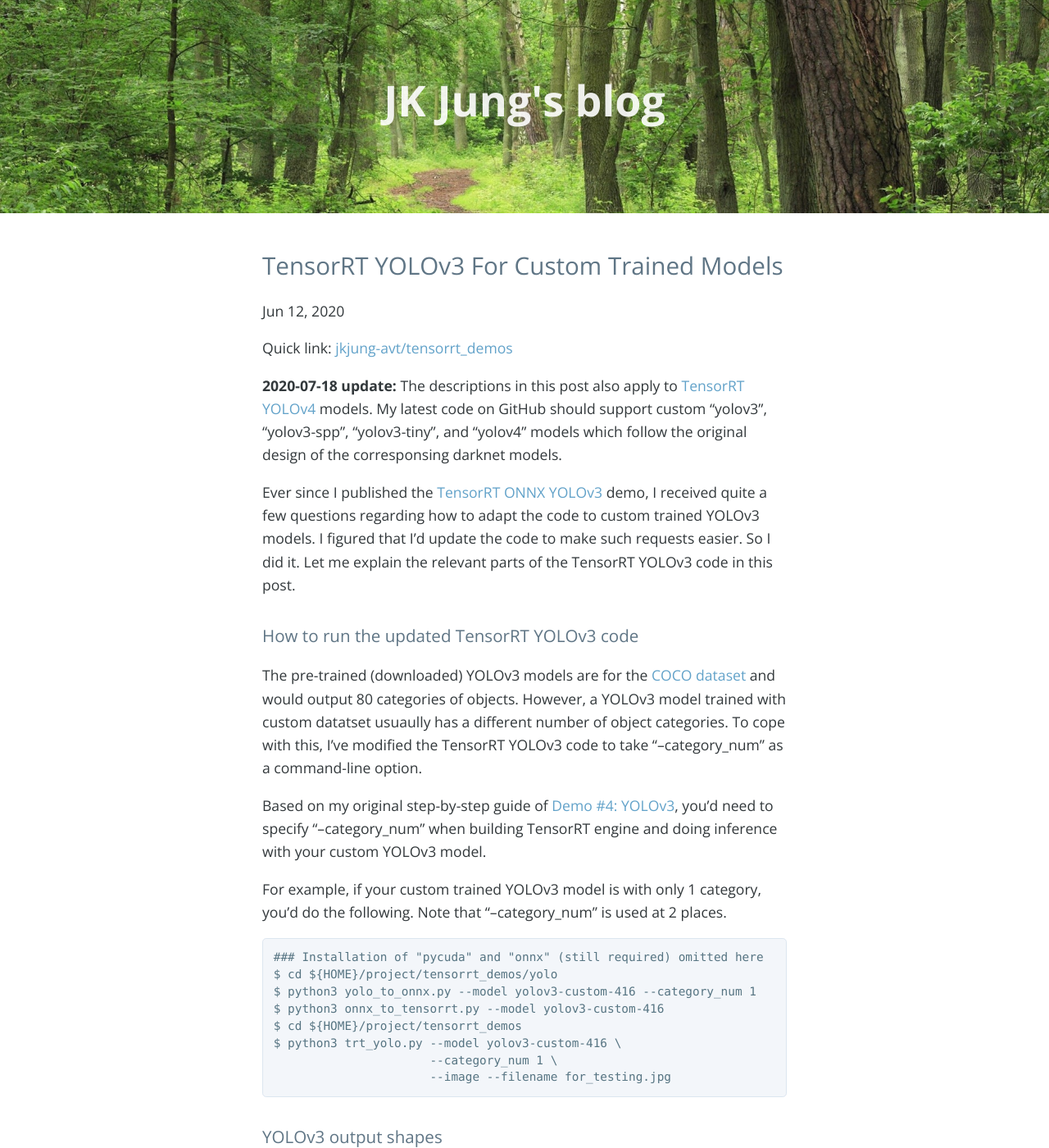
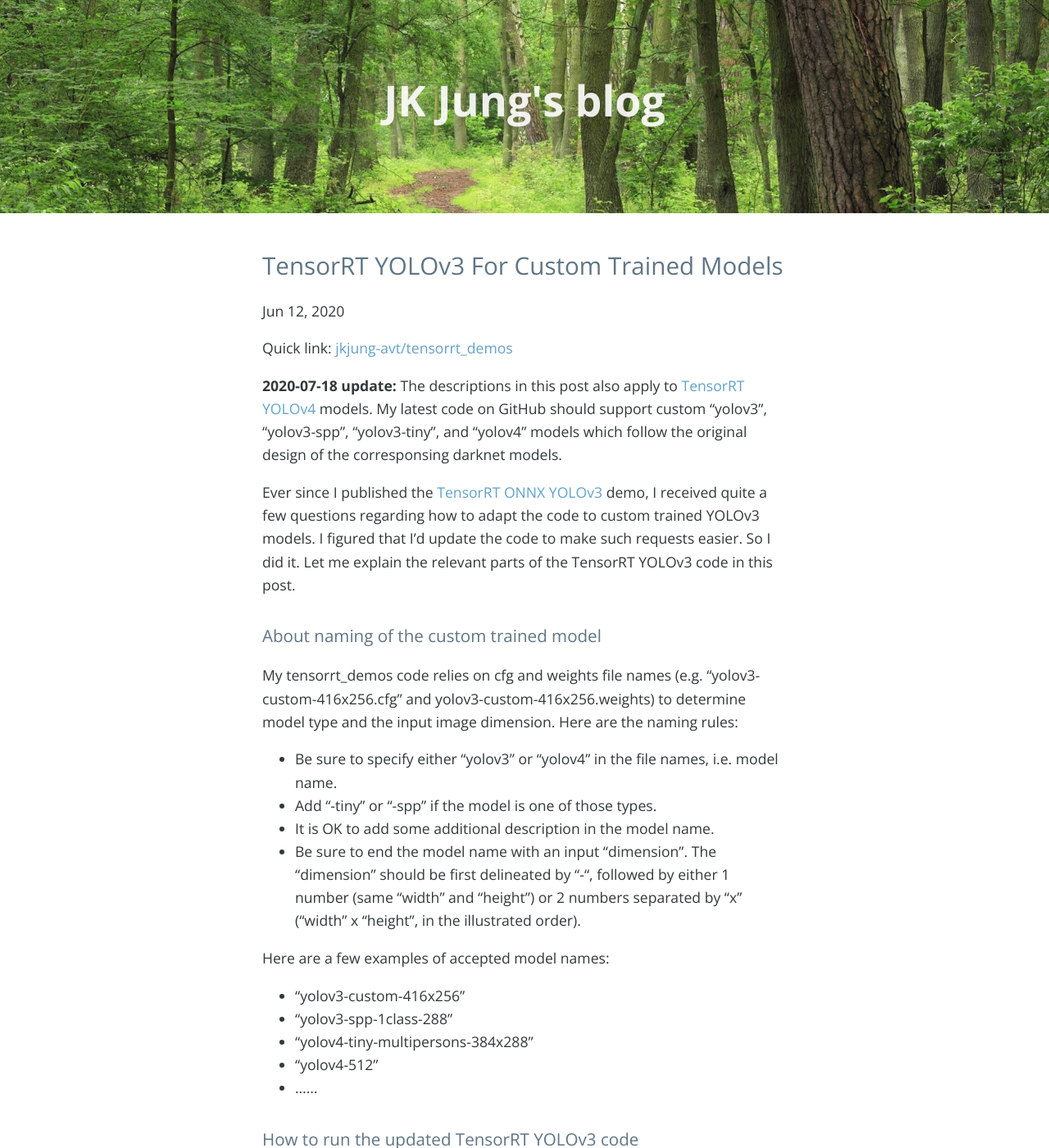
Before and after one commit to jkjung-avt/jkjung-avt.github.io, a Jekyll site: the page built from _posts/2020-06-12-trt-yolov3-custom.md, in a window 1280 px wide and 1400 px high. Shown: the whole window at 82% size. Built offline with Jekyll 4.4.1, drawn with Linux system fonts in a browser that asks for light colours; nearby versions of some CDN libraries; comment, search, counter and statistics services are not loaded.

Commit message:
Add naming rules for custom yolov3/yolov4 models

```diff
--- a/_posts/2020-06-12-trt-yolov3-custom.md
+++ b/_posts/2020-06-12-trt-yolov3-custom.md
@@ -13,6 +13,23 @@ Quick link: [jkjung-avt/tensorrt_demos](https://github.com/jkjung-avt/tensorrt_d
 **2020-07-18 update:** The descriptions in this post also apply to [TensorRT YOLOv4](https://jkjung-avt.github.io/tensorrt-yolov4/) models.  My latest code on GitHub should support custom "yolov3", "yolov3-spp", "yolov3-tiny", and "yolov4" models which follow the original design of the corresponsing darknet models.
 
 Ever since I published the [TensorRT ONNX YOLOv3](https://jkjung-avt.github.io/tensorrt-yolov3/) demo, I received quite a few questions regarding how to adapt the code to custom trained YOLOv3 models.  I figured that I'd update the code to make such requests easier.  So I did it.  Let me explain the relevant parts of the TensorRT YOLOv3 code in this post.
+
+# About naming of the custom trained model
+
+My tensorrt_demos code relies on cfg and weights file names (e.g. "yolov3-custom-416x256.cfg" and yolov3-custom-416x256.weights) to determine model type and the input image dimension.  Here are the naming rules:
+
+* Be sure to specify either "yolov3" or "yolov4" in the file names, i.e. model name.
+* Add "-tiny" or "-spp" if the model is one of those types.
+* It is OK to add some additional description in the model name.
+* Be sure to end the model name with an input "dimension".  The "dimension" should be first delineated by "-", followed by either 1 number (same "width" and "height") or 2 numbers separated by "x" ("width" x "height", in the illustrated order).
+
+Here are a few examples of accepted model names:
+
+* "yolov3-custom-416x256"
+* "yolov3-spp-1class-288"
+* "yolov4-tiny-multipersons-384x288"
+* "yolov4-512"
+* ......
 
 # How to run the updated TensorRT YOLOv3 code
 
```
